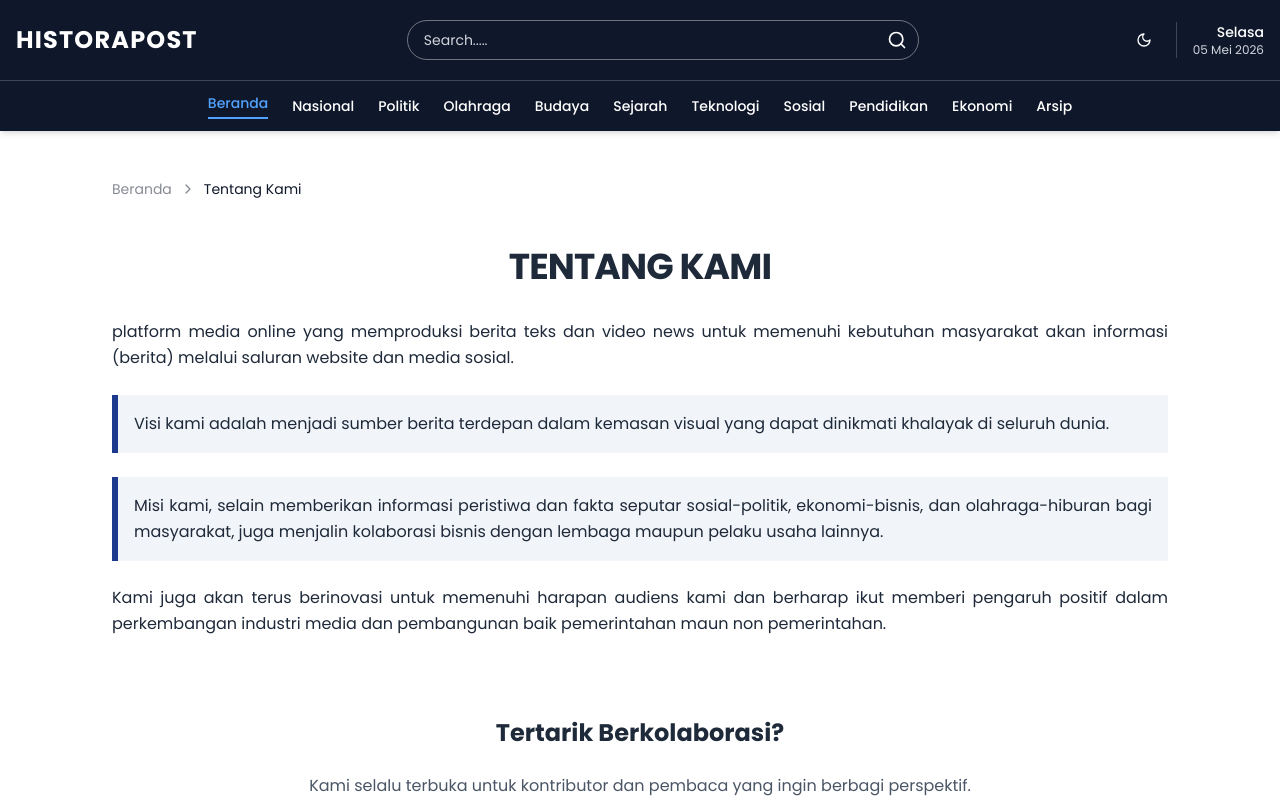
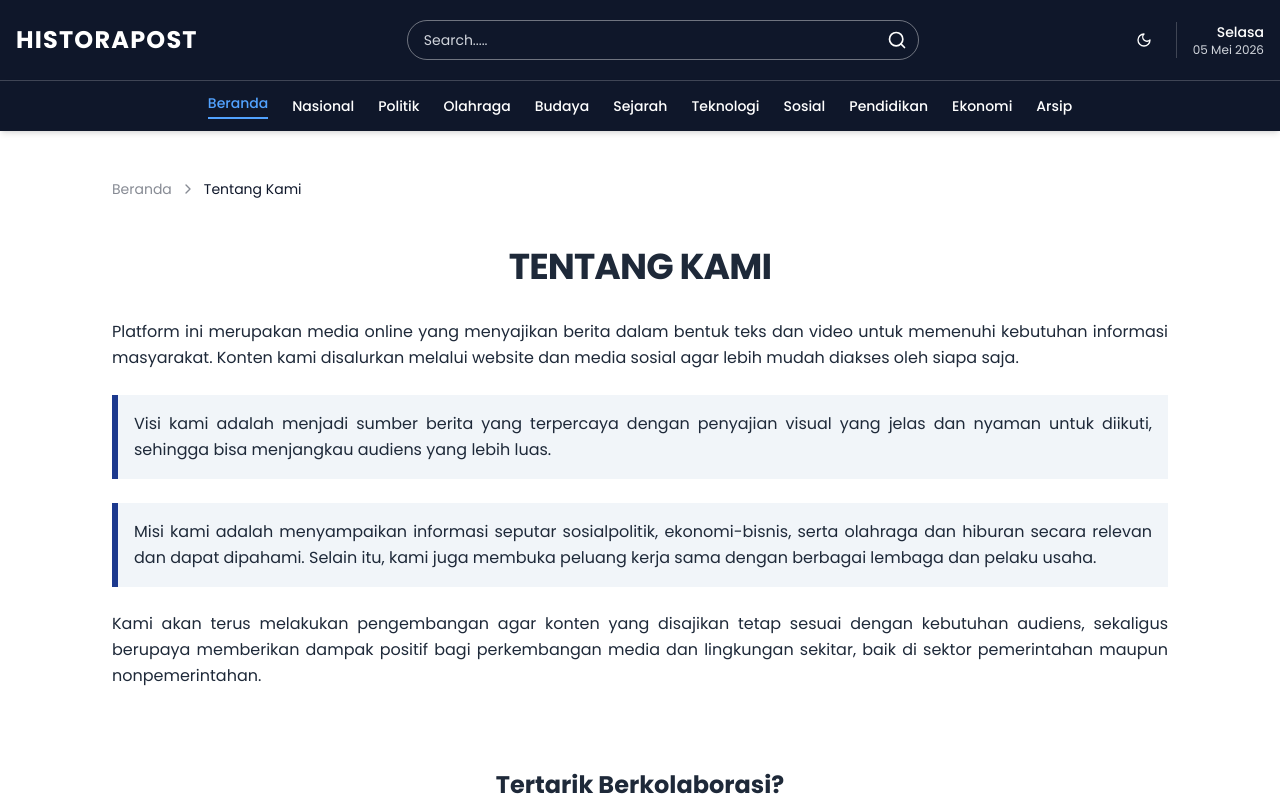
Before and after one commit to Resalfinanda/histora-post, a Next.js app: page /tentang in a window 1280 px wide. Shown: the top 800 px of the page. Built offline with nearby package versions, Linux system fonts and the light colour scheme.

Commit message:
chore : update content on the about us page

```diff
--- a/app/(public)/tentang/page.tsx
+++ b/app/(public)/tentang/page.tsx
@@ -15,24 +15,27 @@ export default function AboutPage() {
 
       <section className="space-y-6 text-justify">
         <p>
-          platform media online yang memproduksi berita teks dan video news
-          untuk memenuhi kebutuhan masyarakat akan informasi (berita) melalui
-          saluran website dan media sosial.
+          Platform ini merupakan media online yang menyajikan berita dalam
+          bentuk teks dan video untuk memenuhi kebutuhan informasi masyarakat.
+          Konten kami disalurkan melalui website dan media sosial agar lebih
+          mudah diakses oleh siapa saja.
         </p>
         <p className="bg-slate-100 border-l-6 border-blue-900 p-4">
-          Visi kami adalah menjadi sumber berita terdepan dalam kemasan visual
-          yang dapat dinikmati khalayak di seluruh dunia.
+          Visi kami adalah menjadi sumber berita yang terpercaya dengan
+          penyajian visual yang jelas dan nyaman untuk diikuti, sehingga bisa
+          menjangkau audiens yang lebih luas.
         </p>
         <p className="bg-slate-100 border-l-6 border-blue-900 p-4">
-          Misi kami, selain memberikan informasi peristiwa dan fakta seputar
-          sosial-politik, ekonomi-bisnis, dan olahraga-hiburan bagi masyarakat,
-          juga menjalin kolaborasi bisnis dengan lembaga maupun pelaku usaha
-          lainnya.
+          Misi kami adalah menyampaikan informasi seputar sosialpolitik,
+          ekonomi-bisnis, serta olahraga dan hiburan secara relevan dan dapat
+          dipahami. Selain itu, kami juga membuka peluang kerja sama dengan
+          berbagai lembaga dan pelaku usaha.
         </p>
         <p>
-          Kami juga akan terus berinovasi untuk memenuhi harapan audiens kami
-          dan berharap ikut memberi pengaruh positif dalam perkembangan industri
-          media dan pembangunan baik pemerintahan maun non pemerintahan.
+          Kami akan terus melakukan pengembangan agar konten yang disajikan
+          tetap sesuai dengan kebutuhan audiens, sekaligus berupaya memberikan
+          dampak positif bagi perkembangan media dan lingkungan sekitar, baik di
+          sektor pemerintahan maupun nonpemerintahan.
         </p>
       </section>
       <footer className="pt-20 text-center">
```
